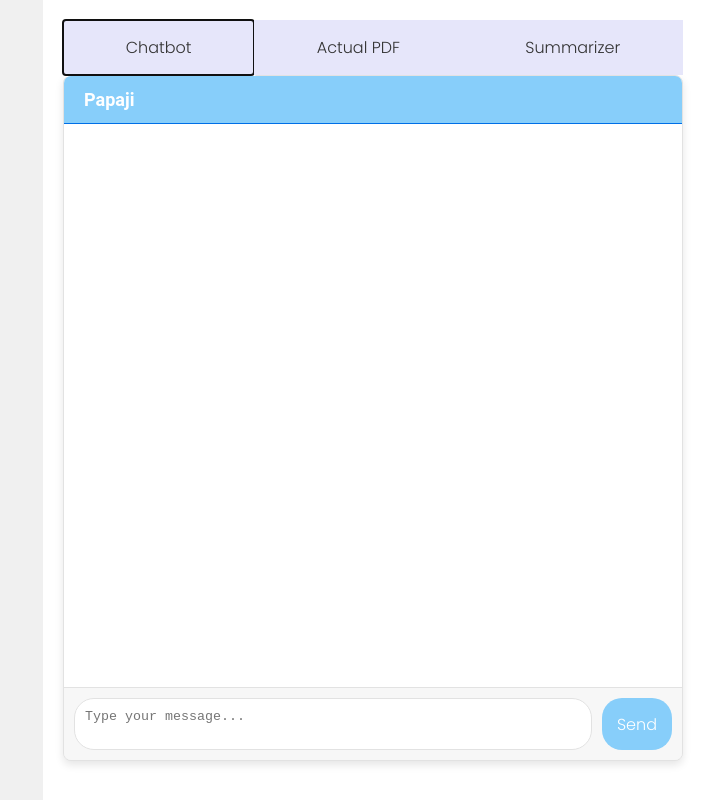
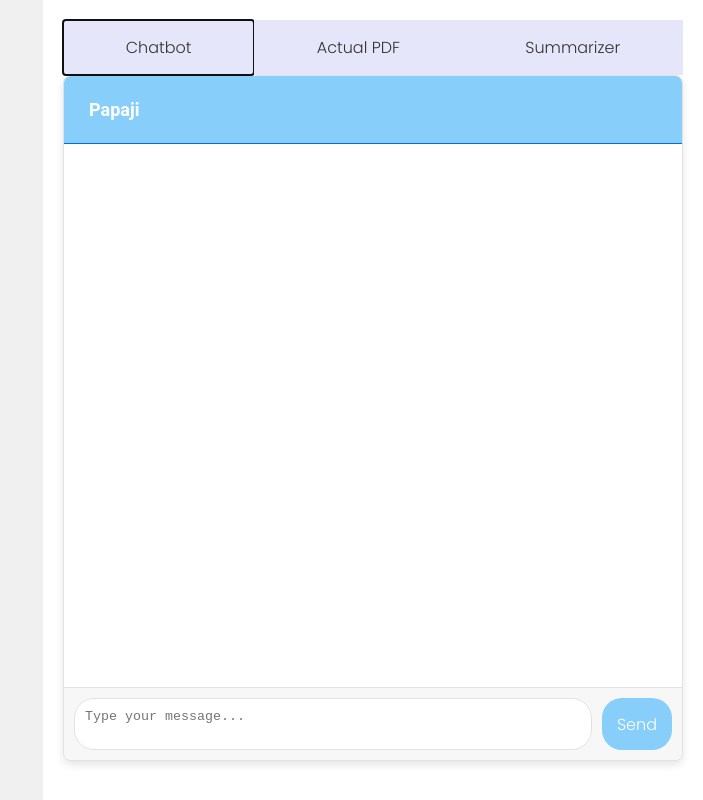
Before and after one commit to Team-Cornflakes/VitaFile, a React (Vite) app in the folder frontend/: page /Main in a window 1280 px wide. Both pictures are taken after a click on the button "Chatbot". Shown: the whole page, without its empty margins (577-1280 px from the left). Built offline with nearby package versions, Linux system fonts and the light colour scheme.

Commit message:
chatbot css fixed

```diff
--- a/frontend/components/ChatbotInterface.css
+++ b/frontend/components/ChatbotInterface.css
@@ -14,7 +14,7 @@
 .chat-header {
   background-color: lightskyblue;
   color: #ffffff;
-  padding: 10px 20px;
+  padding: 20px 25px;
   font-size: 18px;
   font-weight: bold;
   border-bottom: 1px solid #006fe6;
```
